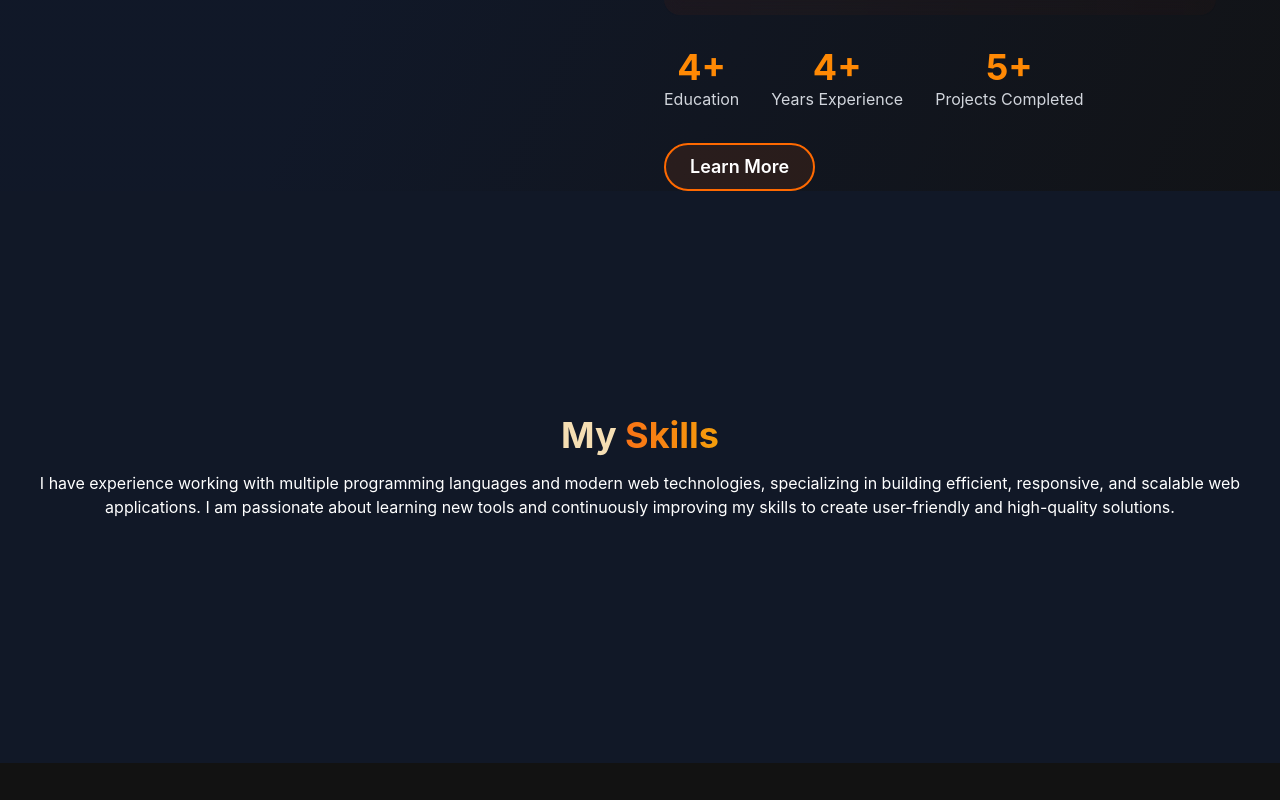
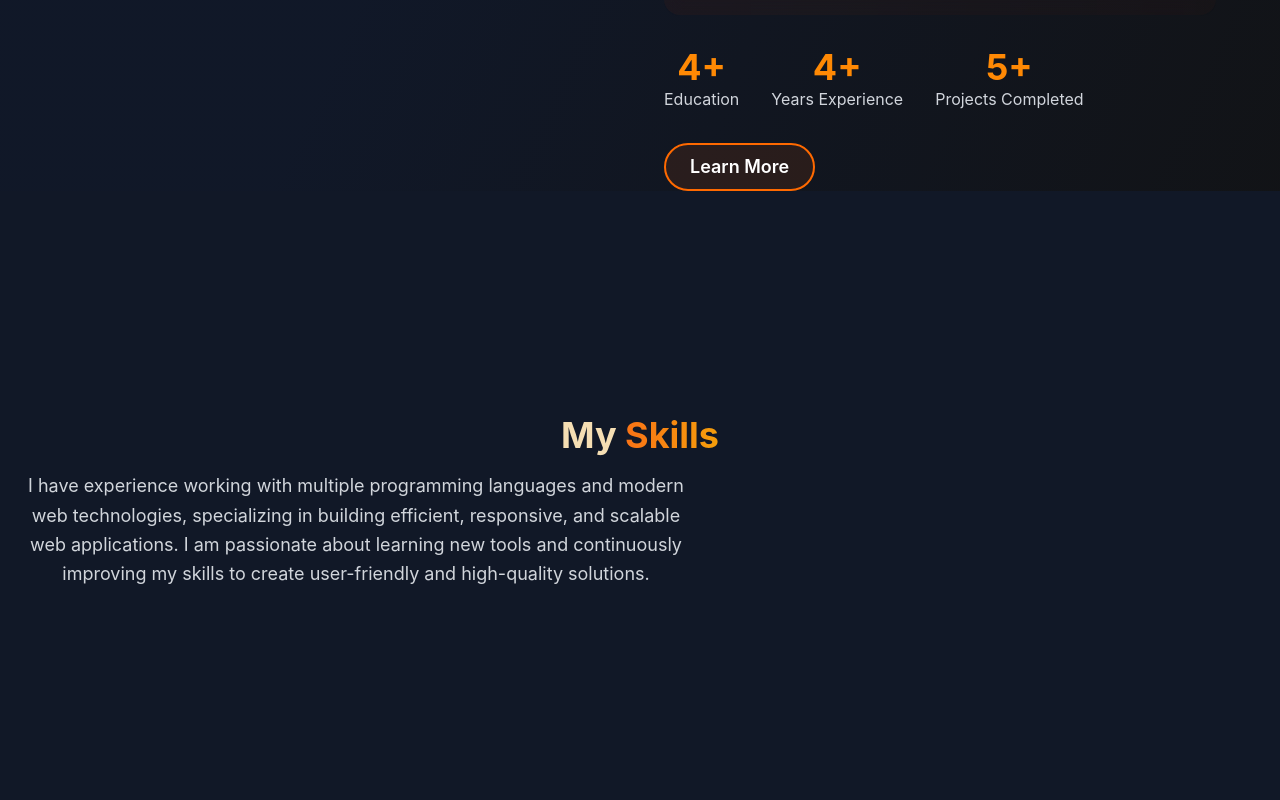
Before and after one commit to shehabuddin380/portfolio-website, a React (Vite) app: page / in a window 1280 px wide. Shown: the part 2058-2858 px from the top of the page. Before the commit the page ends 2821 px from the top, so only its background shows below. Built offline with nearby package versions, Linux system fonts and the light colour scheme.

Commit message:
add description

```diff
--- a/src/components/Skills.jsx
+++ b/src/components/Skills.jsx
@@ -42,11 +42,16 @@ const Skills=({darkMode})=>{
                                 Skills
                             </span>
                         </h1>
-                            <p>
+                            <p className='text-lg max-w-2xl mxauto leading-relaxed'
+                            style={{
+                                color : darkMode ? '#d1d5db' : '#4b5563'
+                            }}>
                                 I have experience working with multiple programming languages and modern web technologies, specializing in building efficient, responsive, and scalable web applications. I am passionate about learning new tools and continuously improving my skills to create user-friendly and high-quality solutions.
                             </p>
                     </div>
+                            <div className='flex flex-wrap -m-4'>
 
+                            </div>
                 </div>
             </div>
         </section>
```
